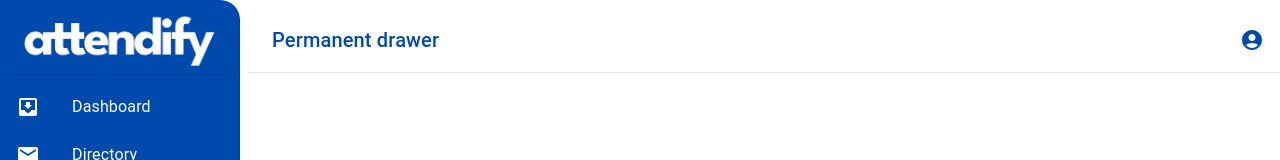
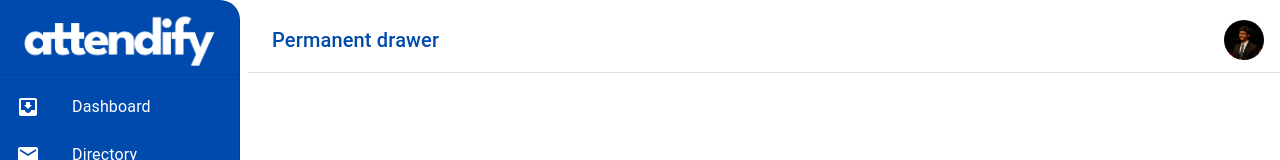
Before and after one commit to Sathurshanan-Manoharan/attendify-frontend, a React (Vite) app: page / in a window 1280 px wide. Shown: the top 160 px of the page. Built offline with nearby package versions, Linux system fonts and the light colour scheme.

Commit message:
Updated profile view

```diff
--- a/src/components/Appbar.jsx
+++ b/src/components/Appbar.jsx
@@ -1,10 +1,10 @@
-// import * as React from "react";
-// import AppBar from "@mui/material/AppBar";
 import Box from "@mui/material/Box";
 import Toolbar from "@mui/material/Toolbar";
 import Typography from "@mui/material/Typography";
-import AccountCircle from '@mui/icons-material/AccountCircle'
+import Avatar from "@mui/material/Avatar";
+import Stack from "@mui/material/Stack";
 import { Divider } from "@mui/material";
+import Logo from "../assets/Sathu-Image.jpg";
 
 export default function MenuAppBar() {
   const drawerWidth = 240;
@@ -14,17 +14,21 @@ export default function MenuAppBar() {
         position="fixed"
         sx={{
           width: `calc(100% - ${drawerWidth}px)`,
+          height: `168px`,
           ml: `${drawerWidth}px`,
           color: "#004AAD",
           background: "white",
         }}
       >
-        <Toolbar sx={{ display: "flex", justifyContent: "space-between"}}>
+        <Toolbar sx={{ display: "flex", justifyContent: "space-between" }}>
           <Typography variant="h6" noWrap component="div">
             Permanent drawer
           </Typography>
-          <AccountCircle />
+          <Stack direction="row" spacing={2}>
+            <Avatar alt="Remy Sharp" src={Logo} />
+          </Stack>
         </Toolbar>
+
         <Divider />
       </Box>
     </>
```
Also changed, not shown: src/assets/Sathu-Image.jpg (added).
